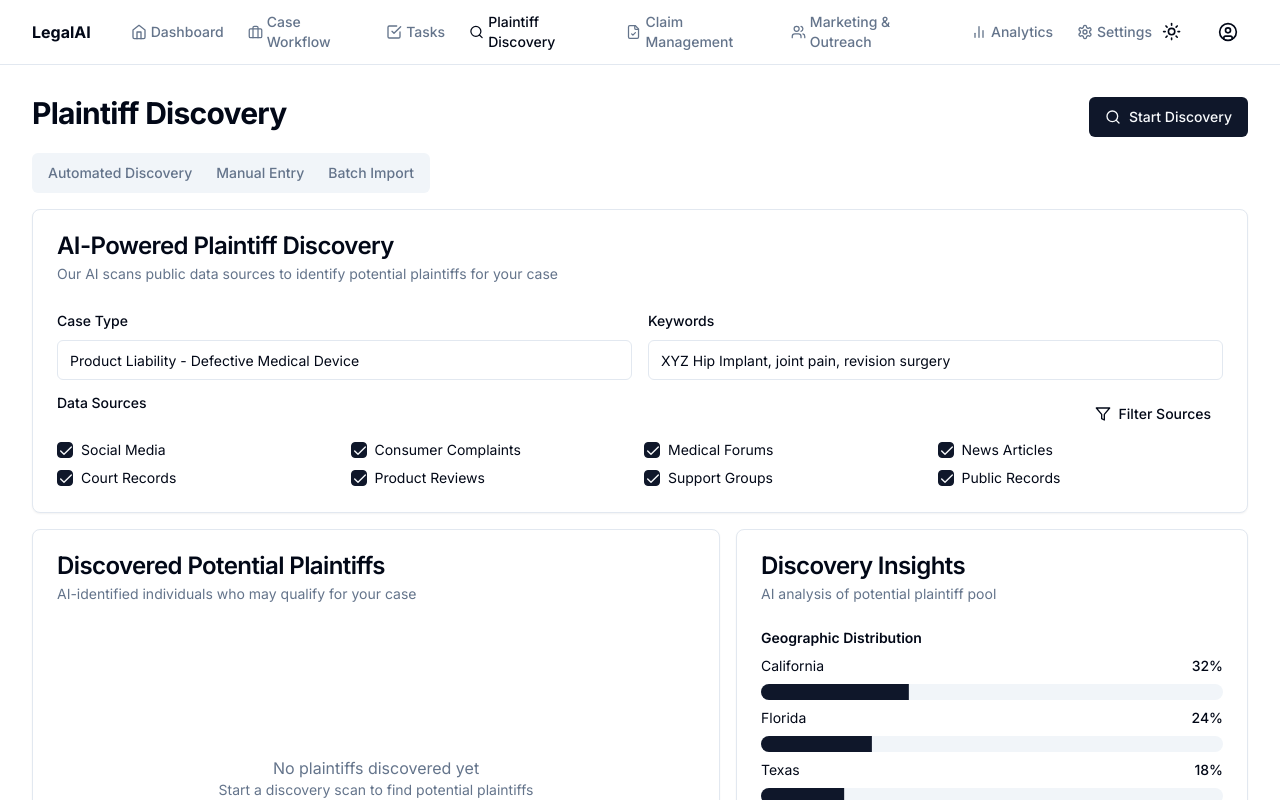
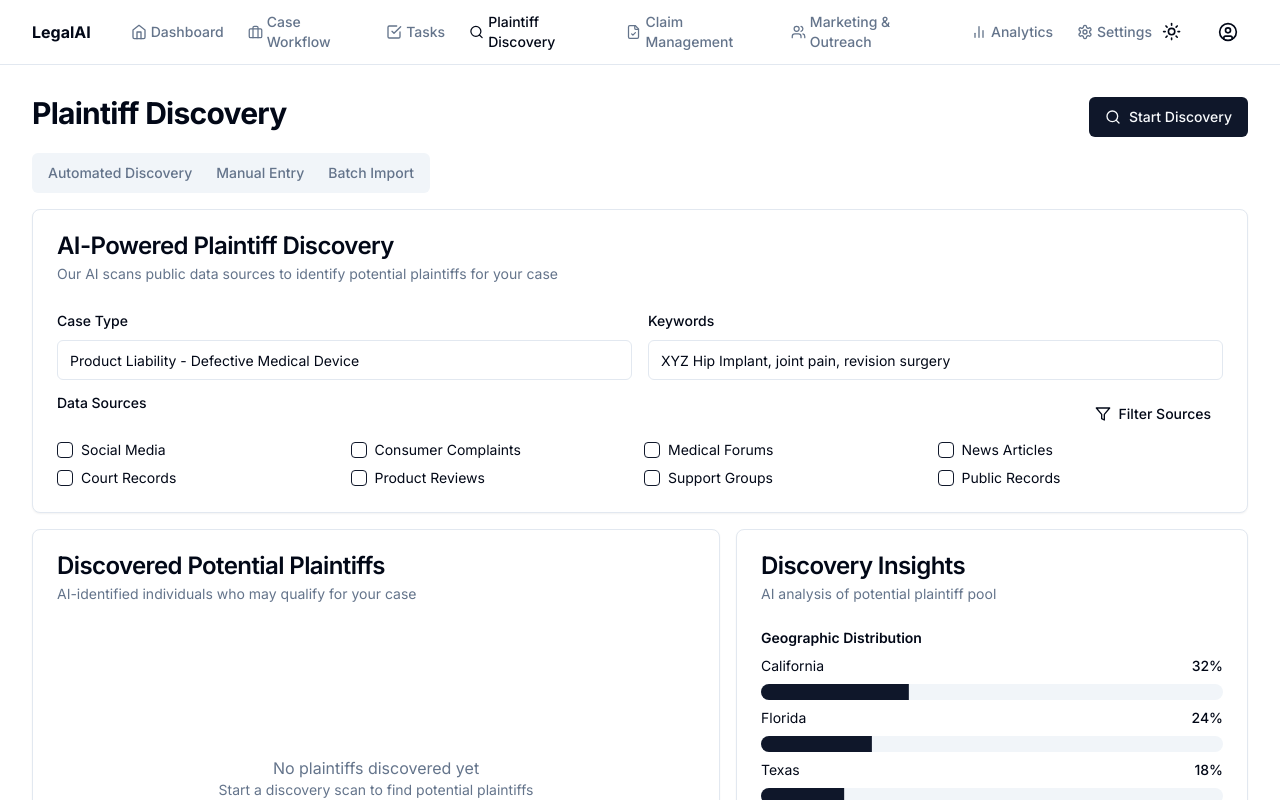
Before and after one commit to dzodze00/claimlylawyer, a Next.js app: page /dashboard/discovery in a window 1280 px wide. Shown: the top 800 px of the page. Built offline with nearby package versions, Linux system fonts and the light colour scheme.

Commit message:
Update checkbox.tsx

```diff
--- a/components/ui/checkbox.tsx
+++ b/components/ui/checkbox.tsx
@@ -1,18 +1,16 @@
 "use client"
 
 import * as React from "react"
-import { Check } from "lucide-react"
 import { cn } from "@/lib/utils"
 
-const Checkbox = React.forwardRef<
-  HTMLInputElement,
-  React.InputHTMLAttributes<HTMLInputElement> & {
+export interface CheckboxProps extends React.InputHTMLAttributes<HTMLInputElement> {
   checked?: boolean
-    defaultChecked?: boolean
   onCheckedChange?: (checked: boolean) => void
 }
->(({ className, checked, defaultChecked, onCheckedChange, children, ...props }, ref) => {
-  const [isChecked, setIsChecked] = React.useState(checked || defaultChecked || false)
+
+const Checkbox = React.forwardRef<HTMLInputElement, CheckboxProps>(
+  ({ className, checked, onCheckedChange, ...props }, ref) => {
+    const [isChecked, setIsChecked] = React.useState(checked || false)
 
     React.useEffect(() => {
       if (checked !== undefined) {
@@ -20,15 +18,15 @@ const Checkbox = React.forwardRef<
       }
     }, [checked])
 
-  const handleChange = (event: React.ChangeEvent<HTMLInputElement>) => {
-    const newChecked = event.target.checked
+    const handleChange = (e: React.ChangeEvent<HTMLInputElement>) => {
+      const newChecked = e.target.checked
       setIsChecked(newChecked)
       onCheckedChange?.(newChecked)
-    props.onChange?.(event)
+      props.onChange?.(e)
     }
 
     return (
-    <div className="relative flex items-center">
+      <div className="relative">
         <input
           type="checkbox"
           ref={ref}
@@ -39,22 +37,32 @@ const Checkbox = React.forwardRef<
         />
         <div
           className={cn(
-          "peer h-4 w-4 shrink-0 rounded-sm border border-primary ring-offset-background focus-visible:outline-none focus-visible:ring-2 focus-visible:ring-ring focus-visible:ring-offset-2 disabled:cursor-not-allowed disabled:opacity-50",
+            "flex h-4 w-4 items-center justify-center rounded border border-primary ring-offset-background focus-visible:outline-none focus-visible:ring-2 focus-visible:ring-ring focus-visible:ring-offset-2",
             isChecked && "bg-primary text-primary-foreground",
             className,
           )}
-        data-state={isChecked ? "checked" : "unchecked"}
         >
-        {isChecked && <Check className="h-4 w-4 text-current" />}
-      </div>
-      {children && (
-        <label className="ml-2 text-sm font-medium leading-none peer-disabled:cursor-not-allowed peer-disabled:opacity-70">
-          {children}
-        </label>
+          {isChecked && (
+            <svg
+              xmlns="http://www.w3.org/2000/svg"
+              width="24"
+              height="24"
+              viewBox="0 0 24 24"
+              fill="none"
+              stroke="currentColor"
+              strokeWidth="2"
+              strokeLinecap="round"
+              strokeLinejoin="round"
+              className="h-3 w-3 text-current"
+            >
+              <polyline points="20 6 9 17 4 12" />
+            </svg>
           )}
         </div>
+      </div>
     )
-})
+  },
+)
 Checkbox.displayName = "Checkbox"
 
 export { Checkbox }
```
Lines whose indentation alone changed are shown as unchanged.
